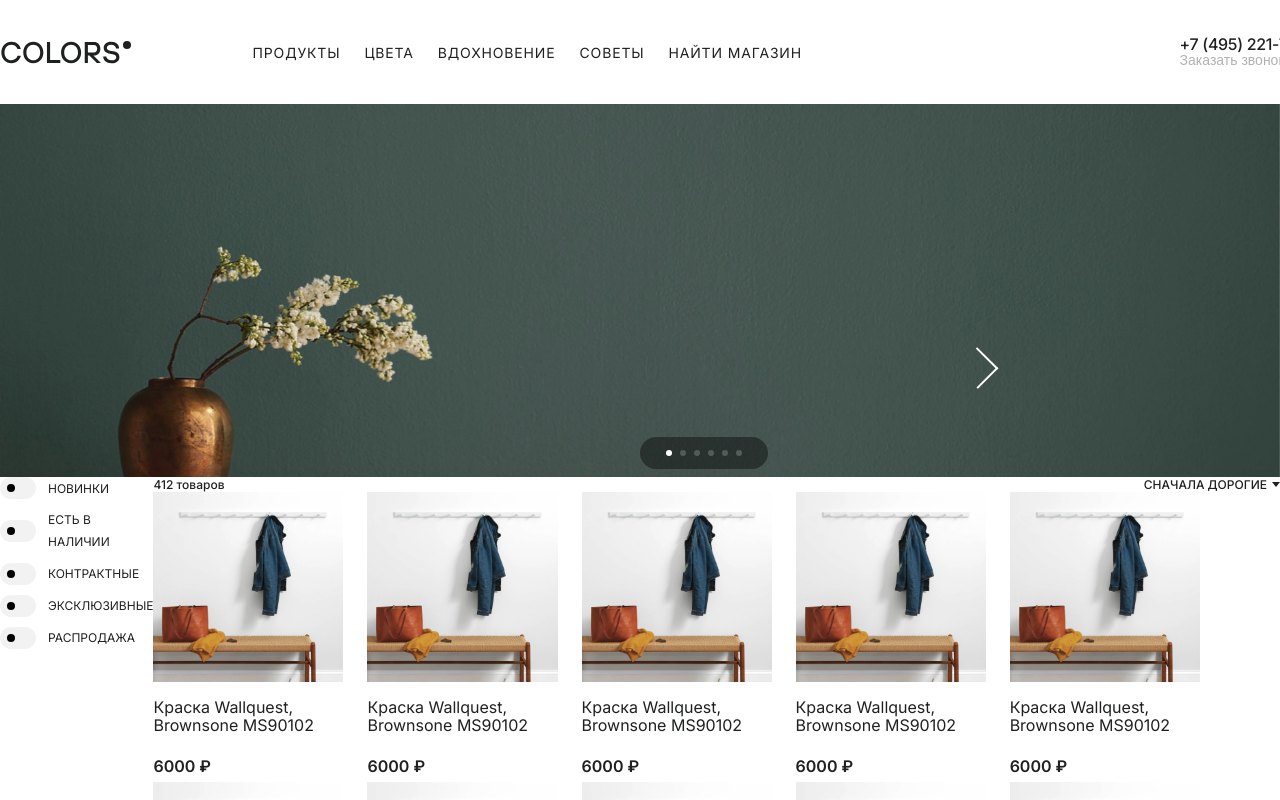
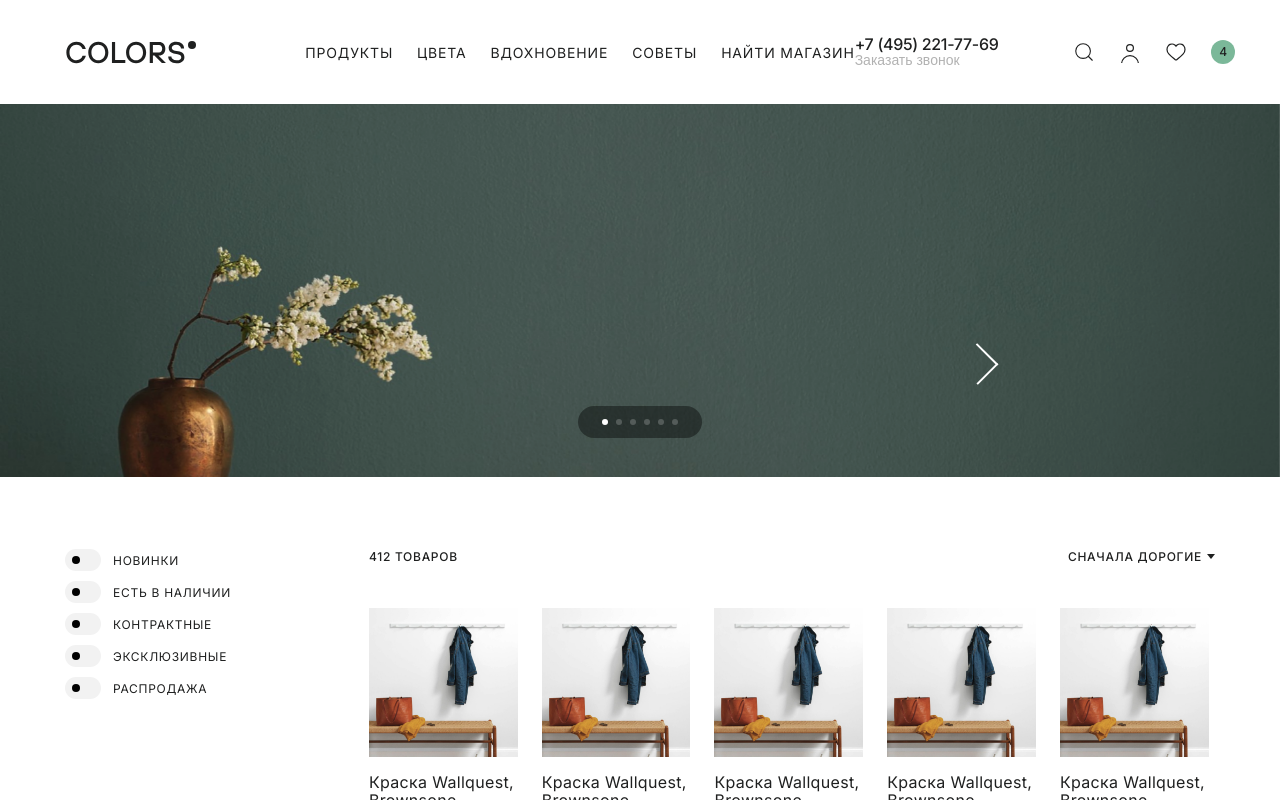
Before and after one commit to qsechq/agency, a Vue app: page / in a window 1280 px wide. Shown: the top 800 px of the page. Built offline with nearby package versions, Linux system fonts and the light colour scheme.

Commit message:
adaptive layout

```diff
--- a/src/components/CatalogComponent/CatalogComponent.vue
+++ b/src/components/CatalogComponent/CatalogComponent.vue
@@ -1,12 +1,18 @@
 <template>
     <div class="container">
-        <section class="catalog">
+        <section class="catalog-section">
+            <div class="catalog">
                 <div class="fillter">
                     <fillter-type />
                 </div>
+                <div class="wrapp">
                     <div class="settings">
                         <settings-component />
+                    </div>
+                    <div class="catalog__list">
                         <catalog-list />
+                    </div>
+                </div>
             </div>
         </section>
     </div>
--- a/src/components/CatalogComponent/catalog-component.scss
+++ b/src/components/CatalogComponent/catalog-component.scss
@@ -1,3 +1,5 @@
+@import "../../styles.scss";
+
 .catalog {
     display: flex;
 }
@@ -5,3 +7,11 @@
 .settings {
     width: 100%;
 }
+
+.fillter {
+    margin-right: rem(138px);
+}
+
+.settings {
+    margin-bottom: rem(44px);
+}
--- a/src/components/CatalogItem/catalog-item.scss
+++ b/src/components/CatalogItem/catalog-item.scss
@@ -10,6 +10,7 @@
         font-weight: 300;
         line-height: rem(18px);
         padding: 16px 0;
+        letter-spacing: 0.02em;
     }
 
     &__footer {
@@ -21,7 +22,7 @@
         }
         &-btn {
             background: $backgroundBtn;
-            padding: 6px 32px;
+            padding: 6px 30px;
             border-radius: 8px;
             transition: .3s;
             opacity: 0;
--- a/src/components/CatalogList/catalog-list.scss
+++ b/src/components/CatalogList/catalog-list.scss
@@ -6,7 +6,8 @@
 }
 
 .catalog__item {
-    width: calc( 19% - 24px);
+    width: calc( 19% - 12px);
+    max-width: rem(278px);
     margin-right: rem(24px);
     &:nth-child(5n) {
         margin-right: 0;
--- a/src/components/FillterType/fillter-type.scss
+++ b/src/components/FillterType/fillter-type.scss
@@ -4,6 +4,7 @@
     display: flex;
     align-items: center;
     margin-bottom: 10px;
+    white-space: nowrap;
     &:last-child {
         margin-bottom: 0;
     }
@@ -34,6 +35,7 @@
 .fillter__name {
     text-transform: uppercase;
     font-size: rem(12px);
+    letter-spacing: 0.06em;
 }
 
 .fillter__input:checked ~  .fillter__item-visible {
--- a/src/components/HeaderComponent/header-component.scss
+++ b/src/components/HeaderComponent/header-component.scss
@@ -13,7 +13,7 @@
 
     & .nav {
         padding: 0;
-        margin-right: 29.5%;
+        flex-grow: 1;
         &__list {
             display: flex;
             align-items: center;
@@ -41,6 +41,7 @@
         align-items: flex-start;
         line-height: rem(16px);
         white-space: nowrap;
+        margin-right: 6.5%;
         &__phone {
             font-weight: 500;
             letter-spacing: -0.02em;
--- a/src/components/SettingsComponent/settings-compoent.scss
+++ b/src/components/SettingsComponent/settings-compoent.scss
@@ -1,3 +1,5 @@
+@import "../../styles.scss";
+
 .c-settings {
     display: flex;
     align-items: center;
@@ -6,3 +8,8 @@
     font-size: 12px;
     line-height: 15px;
 }
+
+.settings__count {
+    text-transform: uppercase;
+    letter-spacing: 0.06em;
+}
--- a/src/components/SortComponent/sort-component.scss
+++ b/src/components/SortComponent/sort-component.scss
@@ -1,6 +1,8 @@
 @import "../../styles.scss";
 
-.sort__btn::after {
+.sort__btn {
+    letter-spacing: 0.06em;
+    &::after {
         content: "";
         display: inline-block;
         border: 4px solid transparent;
@@ -8,3 +10,4 @@
         margin-left: 5px;
         margin-bottom: -2px;
     }
+}
--- a/src/styles.scss
+++ b/src/styles.scss
@@ -77,9 +77,9 @@ button {
 }
 
 .container {
-    width: 100%;
-    margin: 0 auto;
-    max-width: rem(1790px);
+  width: 100%;
+  margin: 0 auto;
+  padding: 0 65px;
 }
 
 
--- a/src/views/CatalogView/CatalogView.vue
+++ b/src/views/CatalogView/CatalogView.vue
@@ -4,7 +4,7 @@
             <header-component />
         </div>
     </header>
-    <swiper :pagination="true" :slides-per-view="1" :space-between="50" @swiper="onSwiper" @slideChange="onSlideChange"
+    <swiper id="swiper" :pagination="true" :slides-per-view="1" :space-between="50" @swiper="onSwiper" @slideChange="onSlideChange"
         :navigation="true" :modules="modules">
         <swiper-slide>
             <img src="../../assets/slider.png" alt="product" class="swiper__img">
--- a/src/views/CatalogView/catalog-view.scss
+++ b/src/views/CatalogView/catalog-view.scss
@@ -1,13 +1,11 @@
 @import "../../styles.scss";
-
-.container {
-    width: 100%;
-    margin: 0 auto;
-    max-width: rem(1790px);
-}
 
 .header {
     padding: rem(36px) 0;
+}
+
+.swiper {
+    margin-bottom: rem(72px);
 }
 
 .swiper-button-next {
@@ -20,7 +18,7 @@
     width: 80px;
     height: 80px;
     z-index: 2;
-    top: 60%;
+    top: 59%;
     right: 20.5%;
     &::after {
         content: "";
@@ -43,7 +41,7 @@
     width: 80px;
     height: 80px;
     z-index: 2;
-    top: 60%;
+    top: 59%;
     left: 20.5%;
     &::after {
         content: "";
@@ -63,22 +61,28 @@
 
 .swiper .swiper-pagination {
     left: 50%;
+    transform: translateX(-50%);
     width: fit-content;
     background: rgba(0, 0, 0, 0.4);
     border-radius: 16px;
-    padding: 13px 22px;
+    padding: 13px 24px;
     display: flex;
     align-items: center;
+    bottom: rem(39px);
 }
 
-.swiper .swiper-pagination-bullet {
+#swiper .swiper-pagination-bullet {
     width: 6px;
     height: 6px;
     margin: 0;
     background: #FFFFFF;
+    margin: 0 8px 0 0;
     opacity: 0.2;
+    &:last-child {
+        margin-right: 0;
+    }
 }
 
-.swiper .swiper-pagination-bullet-active {
+#swiper  .swiper-pagination-bullet-active {
     opacity: 1;
 }
```
Lines whose indentation alone changed are shown as unchanged.
